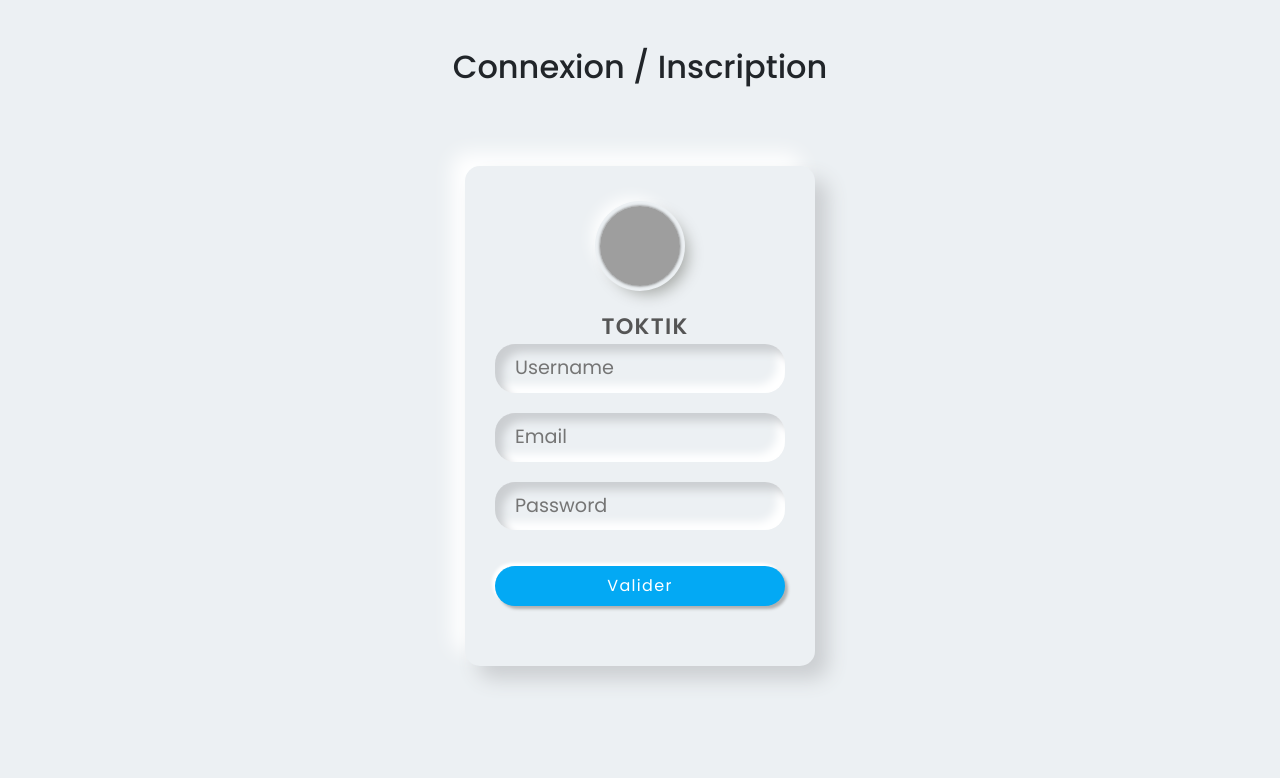
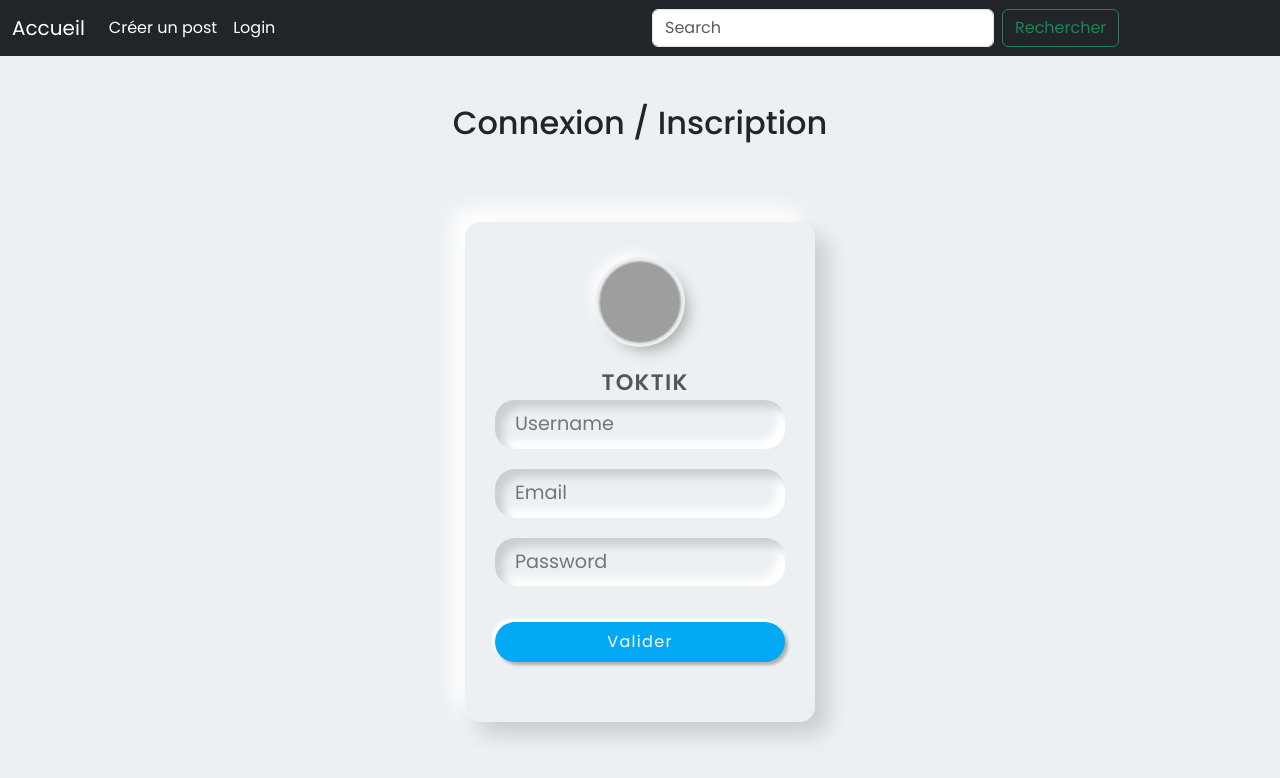
Before and after one commit to Simplon-hdf/toktik_team_a, a plain HTML site: page front/auth.html in a window 1280 px wide. Drawn offline with nearby package versions, Linux system fonts and the light colour scheme; grey boxes are pictures that could not be loaded.

Commit message:
feat(front): added a link to /auth in header on all pages

```diff
--- a/front/auth.html
+++ b/front/auth.html
@@ -10,7 +10,41 @@
     <link rel="stylesheet" href="./css/auth.css">
 </head>
 
-<body>
+<body onload="bodyLoad()">
+
+
+
+    <div id="header">
+        <nav class="navbar navbar-expand-lg navbar-dark bg-dark">
+            <div class="container-fluid">
+                <a class="navbar-brand" href="index.html">Accueil</a>
+                <button class="navbar-toggler" type="button" data-bs-toggle="collapse" data-bs-target="#navbarNav"
+                    aria-controls="navbarNav" aria-expanded="false" aria-label="Toggle navigation">
+                    <span class="navbar-toggler-icon"></span>
+                </button>
+                <div class="collapse navbar-collapse" id="navbarNav">
+                    <ul class="navbar-nav">
+                        <li class="nav-item">
+                            <a class="nav-link active" aria-current="page" href="post.html">Créer un post</a>
+                        </li>
+                        <li class="nav-item">
+                            <a class="nav-link active" aria-current="page" href="auth.html">Login</a>
+                        </li>
+                    </ul>
+                </div>
+            </div>
+            <div class="container-fluid">
+                <form class="d-flex" role="search" id="header_search">
+                    <input id="search_id" class="form-control me-2" type="search" placeholder="Search"
+                        aria-label="ID du post">
+                    <button class="btn btn-outline-success" type="submit">Rechercher</button>
+                </form>
+            </div>
+        </nav>
+    </div>
+
+
+    <div id=="page">
         <div class="container">
             <h2 class="text-center my-5">Connexion / Inscription</h2>
 
@@ -42,6 +76,7 @@
                 </div> -->
             </form>
         </div>
+    </div>
 
     <script src="./js/auth.js"></script>
 </body>
--- a/front/css/post.css
+++ b/front/css/post.css
@@ -2,15 +2,15 @@
 
 html,
 body {
-    height: 100%
+    height: 100%;
+    background: rgb(74, 74, 74);
 }
 
-body {
+body>#page {
     display: grid;
-   place-items: center;
+    align-items: center;
     font-family: 'Manrope', sans-serif;
     background: rgb(74, 74, 74);
-
 }
 
 .card {
@@ -27,14 +27,14 @@ body {
     -moz-box-shadow: 0px 0px 5px 0px rgba(212, 182, 212, 1)
 }
 
-.comment-box{
+.comment-box {
 
-    padding:5px;
+    padding: 5px;
 }
 
 
 
-.comment-area textarea{
+.comment-area textarea {
     resize: none;
     border: 1px solid #ad9f9f;
 }
--- a/front/js/auth.js
+++ b/front/js/auth.js
@@ -1,3 +1,22 @@
+function bodyLoad() {
+    initHeaderSearchForm()
+}
+
+function initHeaderSearchForm()
+{
+	form = document.querySelector("#header_search")
+	form.onsubmit = function(event){
+		var xhr = new XMLHttpRequest();
+
+		searchId = document.getElementById('search_id').value
+		window.location.href = "./index.html?post=" + searchId
+
+		return false;
+	}
+}
+
+
+
 document.getElementById("loginForm").addEventListener("submit", function (event) {
     event.preventDefault();
     let inputemail = document.getElementById("email").value;
```
Also changed, not shown: front/index.html (+3 -0 lines), front/post.html (+3 -0 lines). Lines whose indentation alone changed are shown as unchanged.
